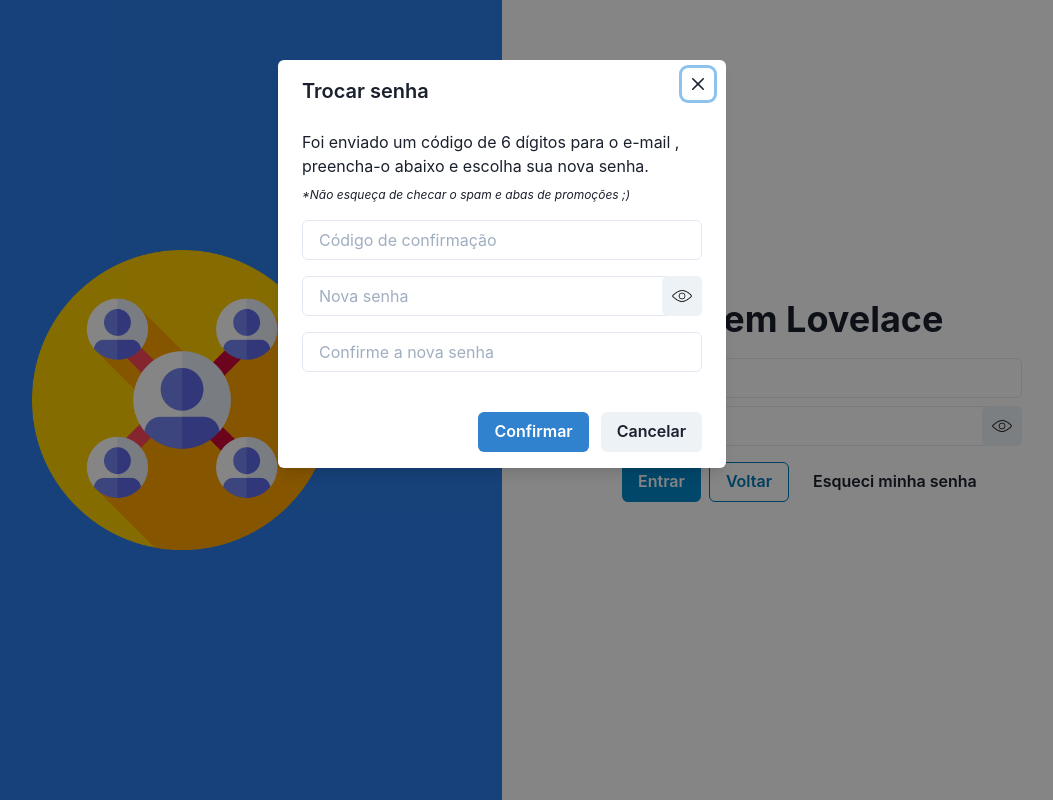
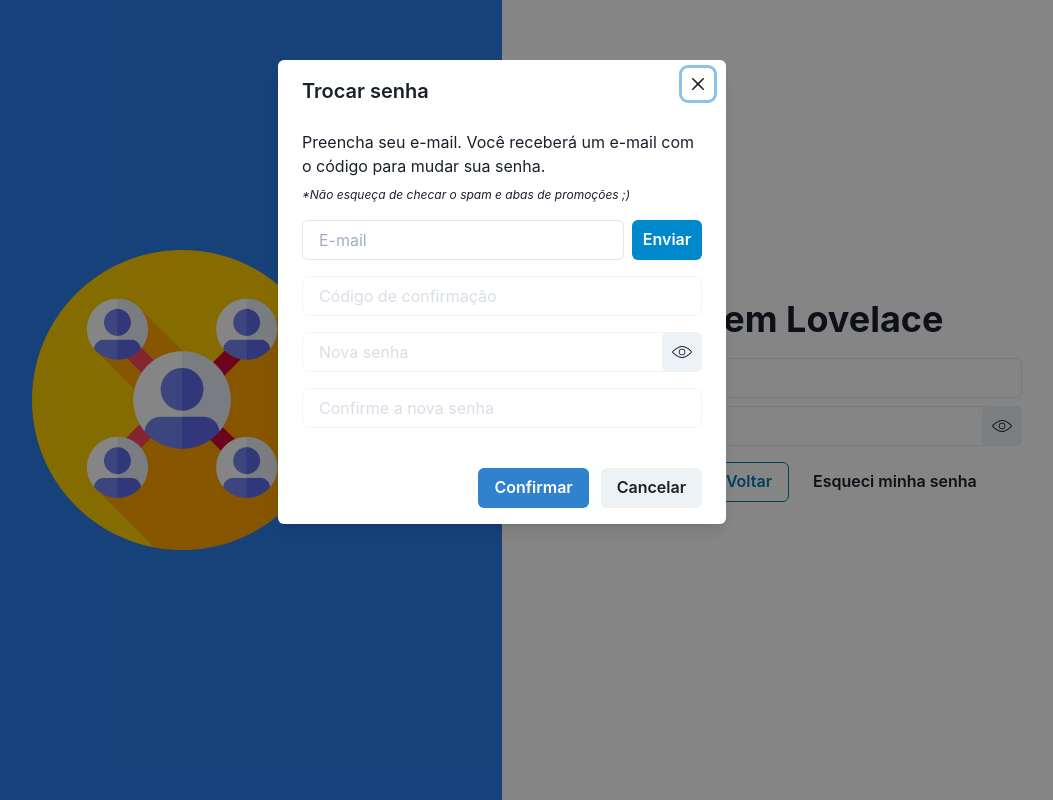
Before and after one commit to caioteixeiraa/tcc-front, a Next.js app in the folder lovelace/: page /login in a window 1280 px wide. Both pictures are taken after a click on the button "Esqueci minha senha". Shown: the whole page, without its empty margins (138-1191 px from the left). Built offline with nearby package versions, Linux system fonts and the light colour scheme; no server answers.

Commit message:
Refactoring reset password

```diff
--- a/lovelace/pages/login.js
+++ b/lovelace/pages/login.js
@@ -7,6 +7,7 @@ import {
     Heading,
     Input,
     Stack,
+    HStack,
     InputGroup,
     InputRightElement,
     Modal,
@@ -37,6 +38,7 @@ export const Login = () => {
     const [newPassword, setNewPassword] = useInput('')
     const [confirmNewPassword, setConfirmNewPassword] = useInput('')
     const [emailToken, setEmailToken] = useInput('')
+    const [enableInputs, setEnableInputs] = useState(true)
 
     const login = () => {
         const body = {
@@ -46,7 +48,6 @@ export const Login = () => {
 
         axios.post(`${process.env.NEXT_PUBLIC_API_URL}/users/login`, body)
         .then((res) => {
-            console.log("Logado!")
             window.localStorage.setItem('token', res.data.accessToken)
             router.push('dashboard')
         })
@@ -62,7 +63,6 @@ export const Login = () => {
 
         axios.patch(`${process.env.NEXT_PUBLIC_API_URL}/users/forgot`, body)
         .then((res) => {
-            console.log("E-mail enviado")
         })
         .catch((err) => {
             console.log(err)
@@ -125,10 +125,7 @@ export const Login = () => {
                         <Button
                         colorScheme='telegram'
                         variant='text'
-                        onClick={() => {
-                            onOpen(),
-                            forgotPassword()
-                        }}
+                        onClick={onOpen}
                         >Esqueci minha senha</Button>
                     </ButtonGroup>
                 </Stack>
@@ -142,14 +139,30 @@ export const Login = () => {
                     <ModalBody pb={6}>
                         <Stack spacing={4}>
                             <Stack spacing={2}>
-                                <Text>Foi enviado um código de 6 dígitos para o e-mail <Text as='b' d='span'>{email}</Text>, preencha-o abaixo e escolha sua nova senha.</Text>
+                                <Text>Preencha seu e-mail. Você receberá um e-mail com o código para mudar sua senha.</Text>
                                 <Text fontSize='xs' as='i'>*Não esqueça de checar o spam e abas de promoções ;)</Text>
                             </Stack>
+                            <HStack>
+                                <Input
+                                    placeholder="E-mail"
+                                    value={email}
+                                    onChange={setEmail}
+                                />
+                                <Button
+                                    colorScheme='telegram'
+                                    onClick={() => {
+                                        forgotPassword(),
+                                        setEnableInputs(false)
+                                    }}>
+                                    Enviar
+                                </Button>
+                            </HStack>
                             <Input
                                 placeholder="Código de confirmação"
                                 maxLength={6}
                                 value={emailToken}
                                 onChange={setEmailToken}
+                                isDisabled={enableInputs}
                             />
                             <InputGroup>
                             <Input
@@ -157,6 +170,7 @@ export const Login = () => {
                                 type={show ? 'text' : 'password'}
                                 value={newPassword}
                                 onChange={setNewPassword}
+                                isDisabled={enableInputs}
                             />
                             <InputRightElement>
                                 <Button p='10px' onClick={handleClick}>
@@ -172,6 +186,7 @@ export const Login = () => {
                                 type="password"
                                 value={confirmNewPassword}
                                 onChange={setConfirmNewPassword}
+                                isDisabled={enableInputs}
                             />
                         </Stack>
                     </ModalBody>
```
